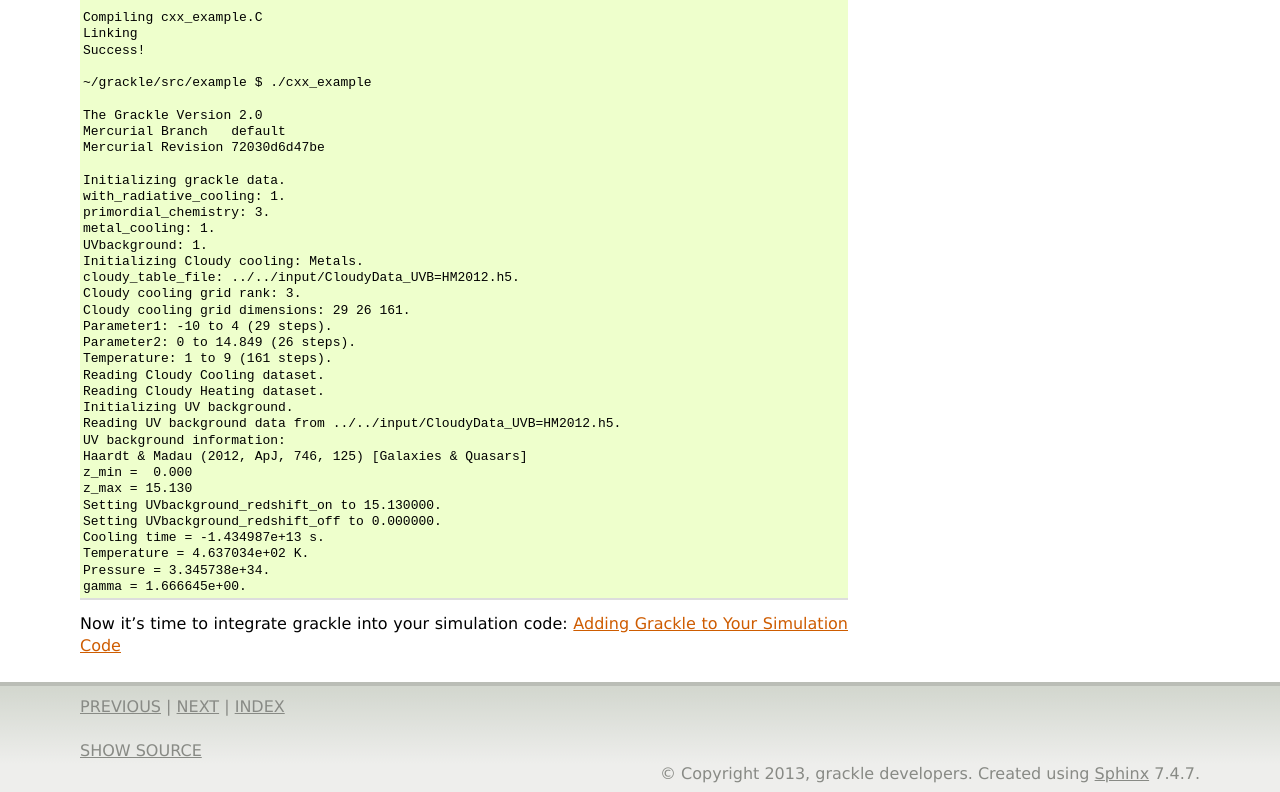
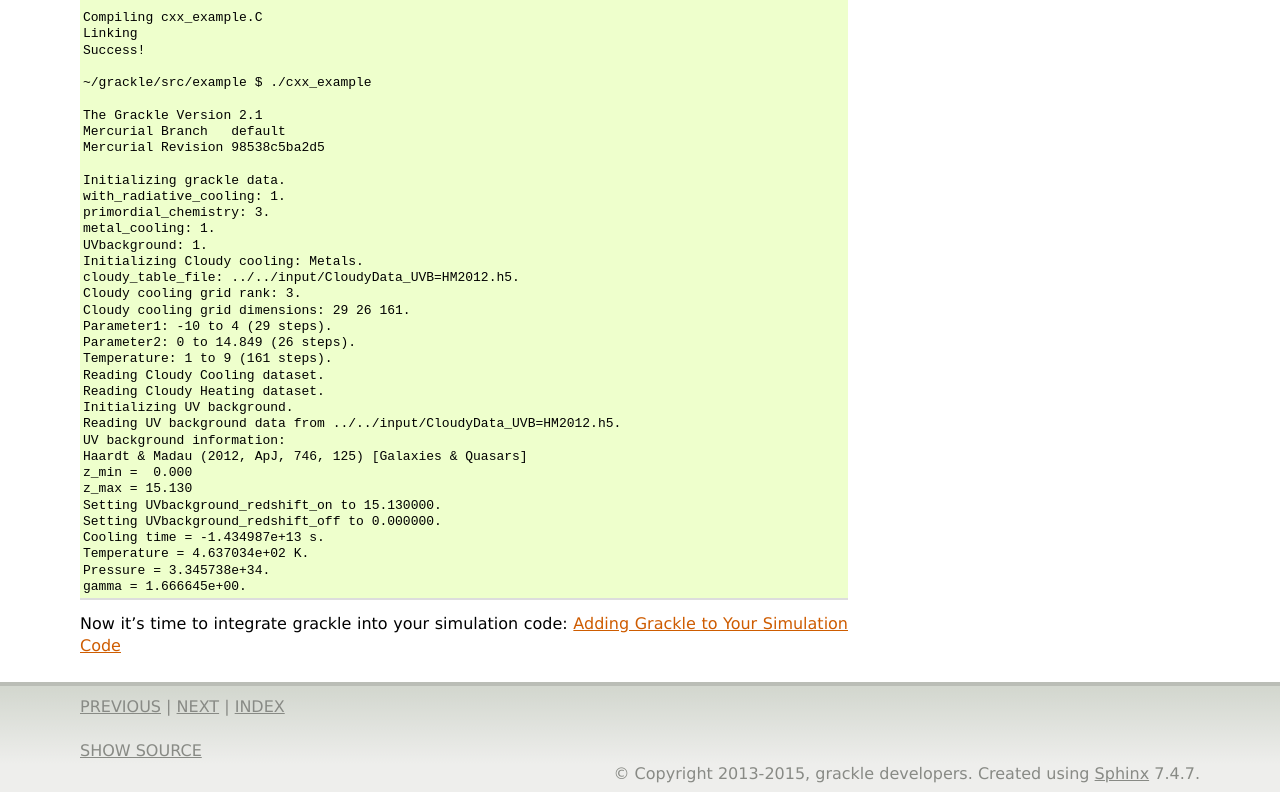
Before and after one commit to grackle-project/grackle, a Sphinx documentation site: the page built from doc/source/Installation.rst, in a window 1280 px wide and 1400 px high, scrolled down 2474 px. Shown: the part 605-1397 px from the top of the window. Built offline with Sphinx 7.4.7, drawn with Linux system fonts in a browser that asks for light colours; some of the changed text lies outside the part shown.

Commit message:
Updating version number to 2.1.

```diff
--- a/doc/source/Installation.rst
+++ b/doc/source/Installation.rst
@@ -221,9 +221,9 @@ wrong during linking.
 
     ~/grackle/src/example $ ./cxx_example
 
-    The Grackle Version 2.0
+    The Grackle Version 2.1
     Mercurial Branch   default
-    Mercurial Revision 72030d6d47be
+    Mercurial Revision 98538c5ba2d5
 
     Initializing grackle data.
     with_radiative_cooling: 1.
--- a/doc/source/conf.py
+++ b/doc/source/conf.py
@@ -41,16 +41,16 @@ master_doc = 'index'
 
 # General information about the project.
 project = u'grackle'
-copyright = u'2013, grackle developers'
+copyright = u'2013-2015, grackle developers'
 
 # The version info for the project you're documenting, acts as replacement for
 # |version| and |release|, also used in various other places throughout the
 # built documents.
 #
 # The short X.Y version.
-version = '2.0.1'
+version = '2.1'
 # The full version, including alpha/beta/rc tags.
-release = '2.0.1'
+release = '2.1'
 
 # The language for content autogenerated by Sphinx. Refer to documentation
 # for a list of supported languages.
```
Also changed, not shown: 1 other file.
